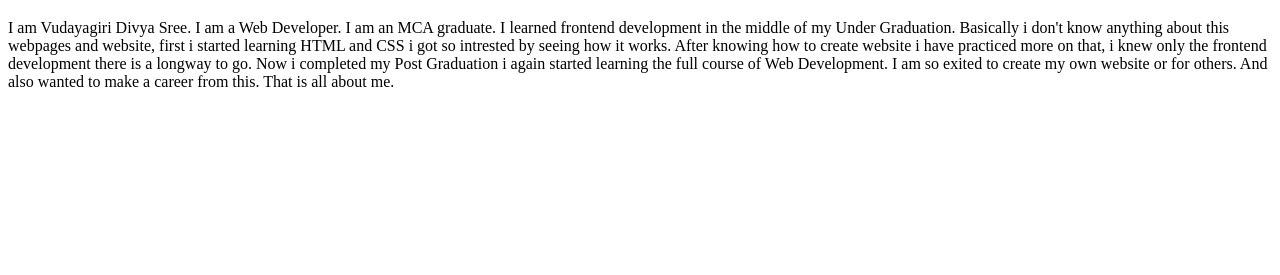
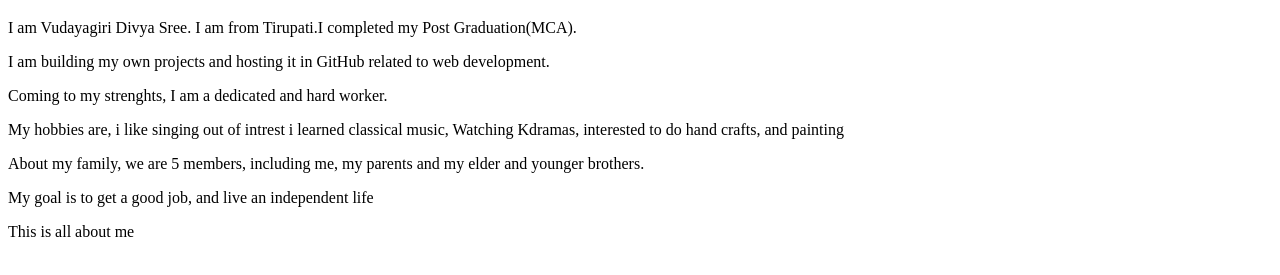
Before and after one commit to Vudayagiridivyasree/html-portfolio, a plain HTML site: page public/about.html in a window 1280 px wide. Shown: the part 61-336 px from the top of the page. Drawn offline with Linux system fonts and the light colour scheme.

Commit message:
about.html

```diff
--- a/public/about.html
+++ b/public/about.html
@@ -7,10 +7,12 @@
 </head>
 <body>
   <h1>About Me</h1>
-<p>I am Vudayagiri Divya Sree. I am a Web Developer. I am an MCA graduate. I learned frontend development in the middle of my Under Graduation.
-  Basically i don't know anything about this webpages and website, first i started learning HTML and CSS i got so intrested by seeing how it works.
-  After knowing how to create website i have practiced more on that, i knew only the frontend development there is a longway to go.
-  Now i completed my Post Graduation i again started learning the full course of Web Development. I am so exited to create my own website or for others.
-  And also wanted to make a career from this. That is all about me.</p>
+<p> I am Vudayagiri Divya Sree. I am from Tirupati.I completed my Post Graduation(MCA).</p>
+<p>I am building my own projects and hosting it in GitHub related to web development.</p>
+<p>Coming to my strenghts, I am a dedicated and hard worker.</p>
+<p>My hobbies are, i like singing out of intrest i learned classical music, Watching Kdramas, interested to do hand crafts, and painting</p>
+<p>About my family, we are 5 members, including me, my parents and my elder and younger brothers.</p>
+<p>My goal is to get a good job, and live an independent life</p>
+<p>This is all about me</p>
 </body>
 </html>
```
